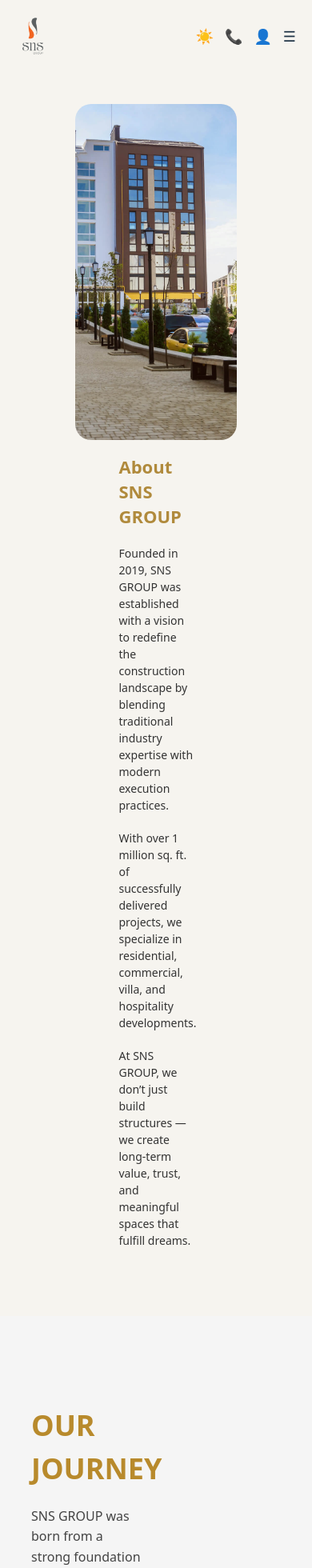
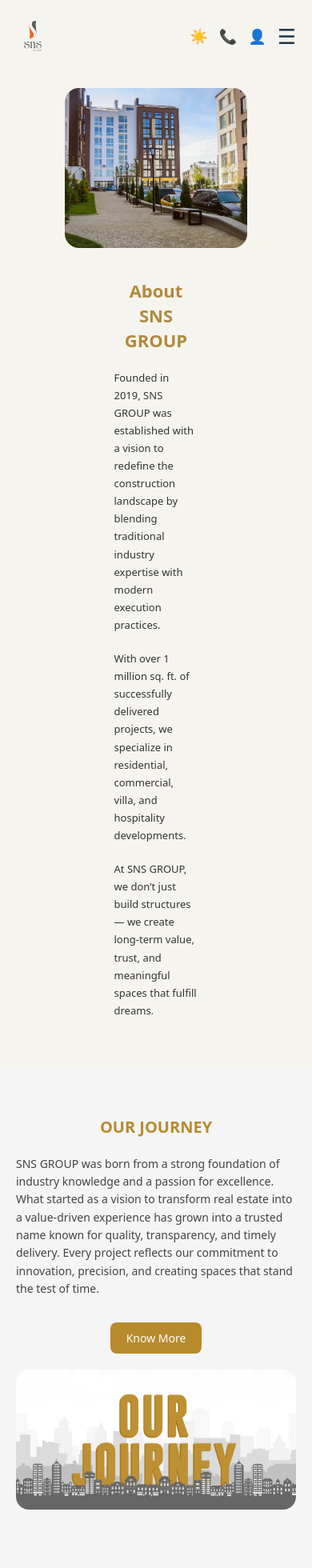
Before and after one commit to akshata45/snsgroup-website, a React (Vite) app: page /story in a window 390 px wide. Shown: the top 1960 px of the page at 80% size. Built offline with nearby package versions, Linux system fonts and the light colour scheme.

Commit message:
Updated UI - luxury design + responsive fixes

```diff
--- a/src/components/Navbar.jsx
+++ b/src/components/Navbar.jsx
@@ -1,10 +1,11 @@
-import { Link, useNavigate } from "react-router-dom";  // ✅ add this
+import { Link, useNavigate } from "react-router-dom";
 import "./navbar.css";
 import { useState } from "react";
 
 function Navbar() {
   const [darkMode, setDarkMode] = useState(false);
-  const navigate = useNavigate();   // ✅ initialize
+  const [menuOpen, setMenuOpen] = useState(false);   // ✅ REQUIRED
+  const navigate = useNavigate();
 
   const toggleTheme = () => {
     document.body.classList.toggle("dark-theme");
@@ -14,19 +15,21 @@
   return (
     <div className="navbar">
 
-      {/* ✅ LOGO CLICK WORKING */}
+      {/* LOGO */}
       <div className="logo" onClick={() => navigate("/")}>
         <img src="/snslogo.png" alt="logo" />
       </div>
 
-      <div className="nav-links">
-        <Link to="/story">ABOUT US</Link>
-        <Link to="/journey">OUR PROJECTS</Link>
-        <Link to="/initiatives">OUR INITIATIVES</Link>
+      {/* NAV LINKS */}
+      <div className={`nav-links ${menuOpen ? "active" : ""}`}>
+        <Link to="/story" onClick={() => setMenuOpen(false)}>ABOUT US</Link>
+        <Link to="/journey" onClick={() => setMenuOpen(false)}>OUR PROJECTS</Link>
+        <Link to="/initiatives" onClick={() => setMenuOpen(false)}>OUR INITIATIVES</Link>
         <Link to="/">BUYER'S GUIDE</Link>
         <Link to="/">JOIN SNS GROUP</Link>
       </div>
 
+      {/* ICONS */}
       <div className="icons">
         <span onClick={toggleTheme}>
           {darkMode ? "🌙" : "☀️"}
@@ -34,7 +37,14 @@
 
         <a href="tel:+919999999999">📞</a>
         <Link to="/login">👤</Link>
-        <span>☰</span>
+
+        {/* ✅ MENU BUTTON */}
+        <span
+          className="menu-btn"
+          onClick={() => setMenuOpen(!menuOpen)}
+        >
+          {menuOpen ? "✖" : "☰"}
+        </span>
       </div>
 
     </div>
--- a/src/components/navbar.css
+++ b/src/components/navbar.css
@@ -3,8 +3,8 @@
   justify-content: space-between;
   align-items: center;
 
-  height: 70px;          /* ✅ FIXED HEIGHT */
-  padding: 0 60px;       /* remove vertical padding */
+  height: 70px;
+  padding: 0 60px;
 
   background: #f6f4ef;
   position: sticky;
@@ -16,14 +16,14 @@
 .logo {
   display: flex;
   align-items: center;
+  cursor: pointer;
 }
 
 .logo img {
-  height: 150px;          /* ✅ bigger logo */
+  height: 150px;
   width: auto;
   object-fit: contain;
-
-  transform: scale(1.2); /* ✅ visually bigger */
+  transform: scale(1.2);
 }
 
 .logo img:hover {
@@ -69,6 +69,12 @@
   font-size: 20px;
   cursor: pointer;
 }
+
+/* MENU BUTTON (hidden on desktop) */
+.menu-btn {
+  display: none;
+}
+
 /* DARK THEME */
 .dark-theme {
   background: #111;
@@ -83,17 +89,52 @@
   color: #fff;
 }
 
-/* MOBILE */
+/* ============================= */
+/* MOBILE NAVBAR */
+/* ============================= */
+
 @media (max-width: 768px) {
+
   .navbar {
     padding: 10px 20px;
   }
 
   .logo img {
-    height: 42px; /* smaller on mobile */
+    height: 42px;
+    transform: none;
   }
 
+  /* SHOW MENU BUTTON */
+  .menu-btn {
+    display: block;
+    font-size: 26px;
+  }
+
+  /* MOBILE MENU */
   .nav-links {
-    display: none;
+    position: fixed;
+    top: 70px;
+    right: -100%;
+    width: 100%;
+    height: calc(100vh - 70px);
+    background: #f6f4ef;
+
+    display: flex;              /* IMPORTANT */
+    flex-direction: column;
+    align-items: center;
+    justify-content: center;
+
+    transition: right 0.3s ease;
+    z-index: 999;
+  }
+
+  /* WHEN ACTIVE */
+  .nav-links.active {
+    right: 0;
+  }
+
+  .nav-links a {
+    margin: 20px 0;
+    font-size: 18px;
   }
 }
--- a/src/components/slider.css
+++ b/src/components/slider.css
@@ -619,5 +619,259 @@
     width: 38px;
     height: 38px;
   }
+/* ============================= */
+/* STORY PAGE RESPONSIVE FIX */
+/* ============================= */
+
+/* TABLET */
+@media (max-width: 1024px) {
+
+  .about-section {
+    flex-direction: column;
+    gap: 30px;
+  }
+
+  .slider-wrapper {
+    width: 100%;
+  }
+
+  .about-image {
+    height: 350px;
+  }
+
+  .left-content {
+    width: 100%;
+    text-align: center;
+  }
+
+  .left-content h1 {
+    font-size: 32px;
+  }
+
+  .left-content p {
+    font-size: 16px;
+  }
+
+  /* JOURNEY */
+  .journey-section {
+    flex-direction: column;
+    gap: 40px;
+    text-align: center;
+  }
+
+  .journey-text,
+  .journey-image {
+    width: 100%;
+  }
+
+  .journey-image img {
+    border-radius: 15px;
+  }
+
+  /* LEADERSHIP */
+  .leader-card {
+    width: 100%;
+    max-width: 400px;
+  }
+
+  .leadership-container {
+    gap: 40px;
+  }
 
 }
+
+/* ============================= */
+/* MOBILE */
+/* ============================= */
+
+/* ============================= */
+/* MOBILE RESPONSIVE */
+/* ============================= */
+
+@media (max-width: 768px) {
+
+  /* ABOUT SECTION FIX */
+  .about-section {
+    flex-direction: column;        /* ✅ stack properly */
+    align-items: center;
+    padding: 20px;
+    gap: 20px;
+  }
+
+  .slider-wrapper {
+    width: 100%;
+  }
+
+  .about-image {
+    width: 100%;
+    height: 260px;
+    object-fit: cover;
+    border-radius: 18px;
+  }
+
+  .left-content {
+    width: 100%;
+    max-width: 100%;               /* ✅ FIX TEXT WIDTH */
+    text-align: left;              /* ✅ IMPORTANT */
+  }
+
+  .left-content h1 {
+    font-size: 24px;
+    text-align: center;            /* heading center looks good */
+  }
+
+  .left-content p {
+    font-size: 14px;
+    line-height: 1.7;
+    text-align: left;              /* ✅ NO CENTER TEXT */
+    word-break: normal;
+  }
+
+
+  /* ============================= */
+  /* JOURNEY */
+  /* ============================= */
+
+  .journey-section {
+    flex-direction: column;
+    padding: 40px 20px;
+    gap: 20px;
+  }
+
+  .journey-text {
+    width: 100%;
+  }
+
+  .journey-image {
+    width: 100%;
+  }
+
+  .journey-image img {
+    border-radius: 16px;
+  }
+
+  .journey-text h2 {
+    font-size: 24px;
+    text-align: center;
+  }
+
+  .journey-text p {
+    font-size: 14px;
+    text-align: left;
+  }
+
+  .journey-btn {
+    padding: 10px 20px;
+    font-size: 14px;
+  }
+
+
+  /* ============================= */
+  /* STRENGTH */
+  /* ============================= */
+
+  .strengths-title {
+    font-size: 26px;
+    margin-bottom: 40px;
+  }
+
+  .strengths-grid {
+    grid-template-columns: 1fr;
+    gap: 40px;
+  }
+
+  .strength-top {
+    gap: 15px;
+  }
+
+  .strength-icon {
+    font-size: 40px;
+  }
+
+  .strength-card h3 {
+    font-size: 18px;
+  }
+
+  .strength-card p {
+    font-size: 14px;
+    margin-left: 0;
+  }
+
+
+  /* ============================= */
+  /* LEADERSHIP */
+  /* ============================= */
+
+  .leadership-title {
+    font-size: 26px;
+  }
+
+  .leader-img {
+    width: 140px;
+    height: 140px;
+  }
+
+  .leader-card {
+    width: 100%;
+  }
+
+  .leader-card h3 {
+    font-size: 18px;
+  }
+
+  .leader-desc {
+    font-size: 14px;
+  }
+
+
+  /* ============================= */
+  /* VENTURES */
+  /* ============================= */
+
+  .ventures-title {
+    font-size: 26px;
+  }
+
+  .venture-item {
+    flex-direction: column;
+    text-align: center;
+    gap: 15px;
+  }
+
+  .venture-content p {
+    font-size: 14px;
+  }
+
+}
+
+
+/* ============================= */
+/* SMALL MOBILE */
+/* ============================= */
+
+@media (max-width: 480px) {
+
+  .about-image {
+    height: 200px;
+  }
+
+  .left-content h1 {
+    font-size: 20px;
+  }
+
+  .left-content p {
+    font-size: 13px;
+  }
+
+  .journey-text h2 {
+    font-size: 20px;
+  }
+
+  .strengths-title,
+  .ventures-title,
+  .leadership-title {
+    font-size: 22px;
+  }
+
+}
+}
```
